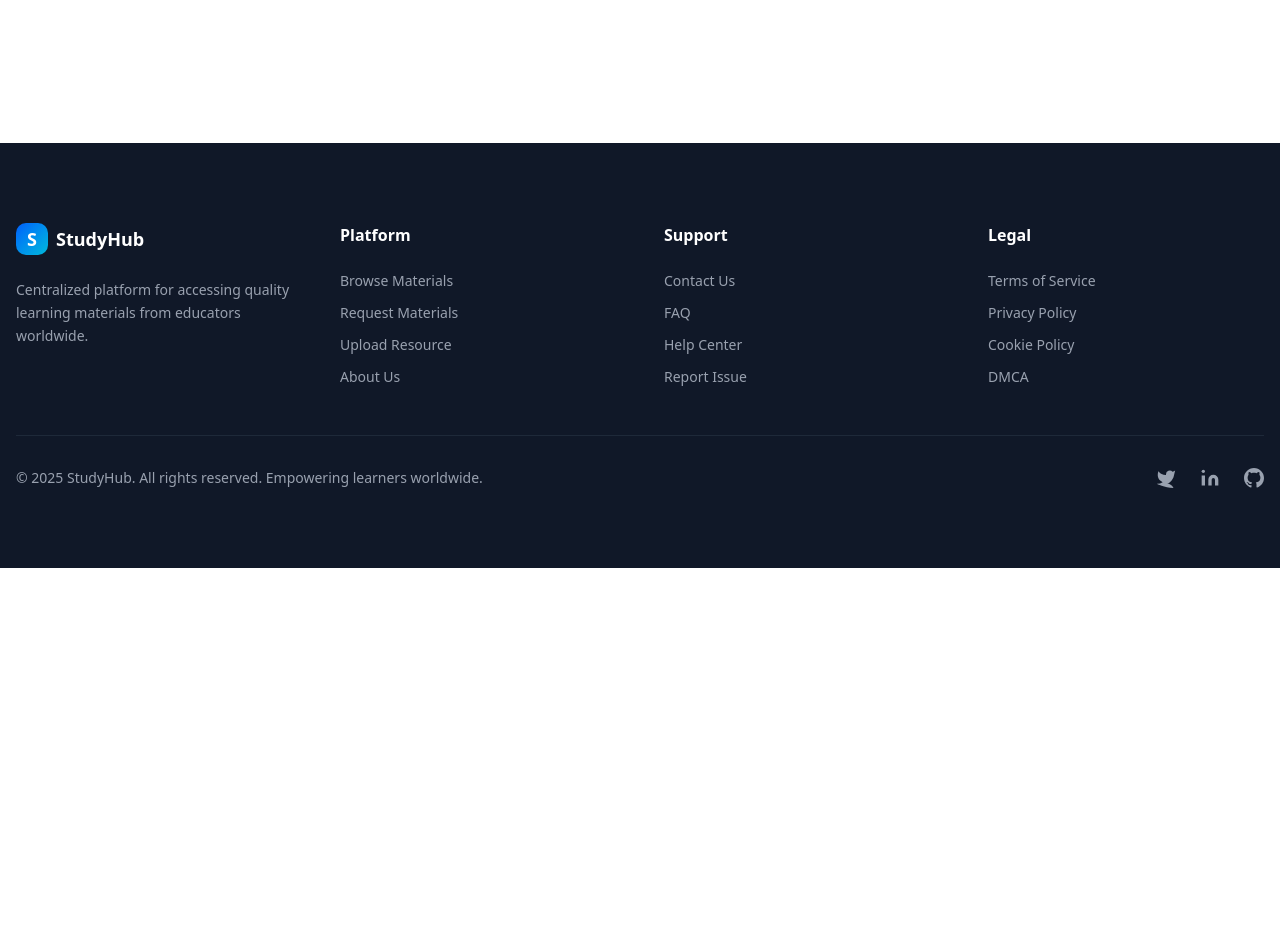
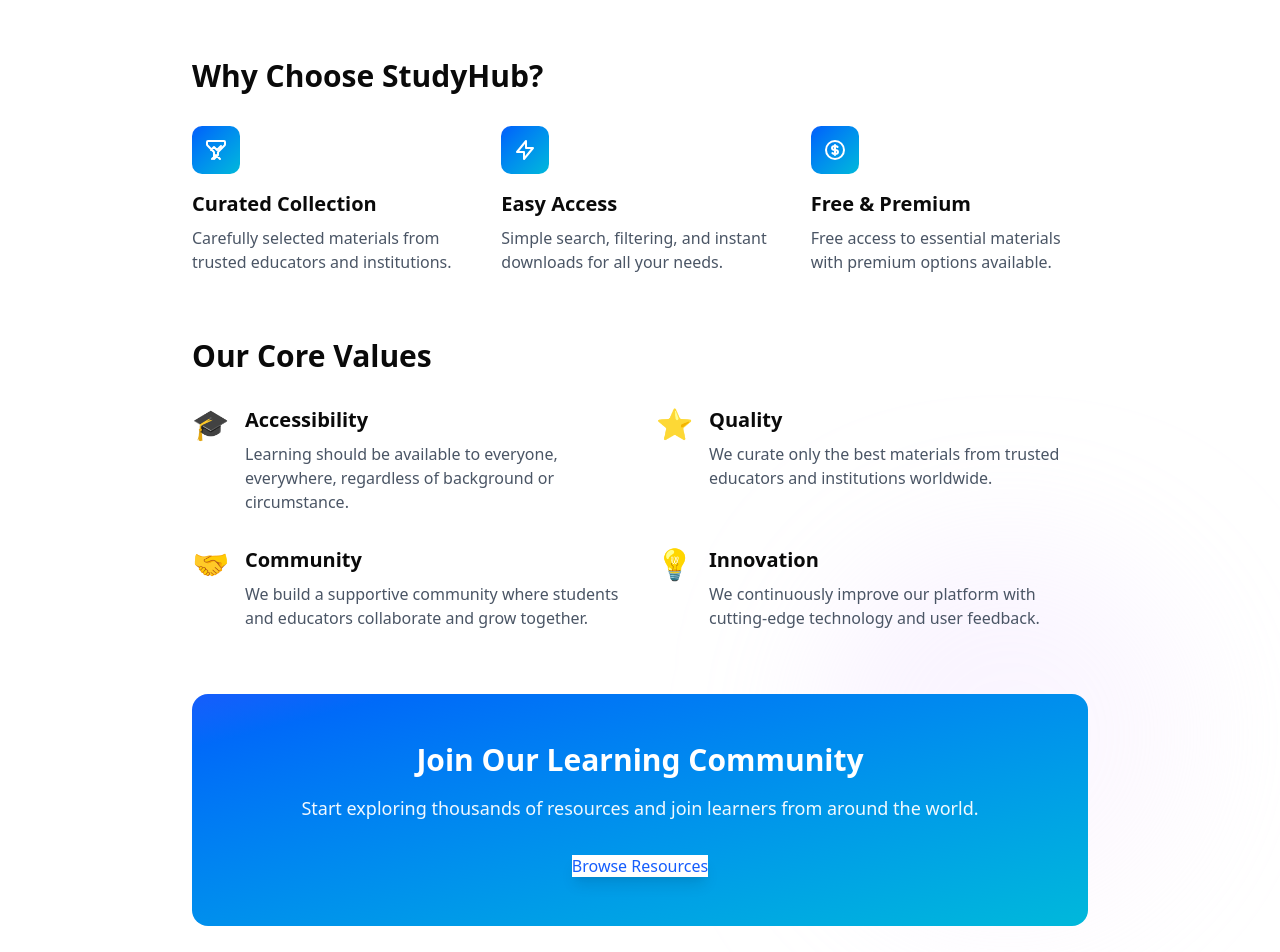
Before and after one commit to libranetx/study-materials-hub, a Next.js app: page /about in a window 1280 px wide. Before the commit this address had no page. Shown: the part 740-1692 px from the top of the page. Before the commit the page ends 1308 px from the top, so only its background shows below. Built offline with nearby package versions, Linux system fonts and the light colour scheme.

Commit message:
update 1 about us page

```diff
--- a/app/about/about.tsx
+++ b/app/about/page.tsx
@@ -1,4 +1,3 @@
-
 import Link from "next/link"
 
 export const metadata = {
@@ -42,8 +41,8 @@
       <section className="relative min-h-screen flex items-center overflow-hidden bg-white dark:bg-gray-900 pt-20">
         {/* Decorative Blobs */}
         <div className="absolute inset-0 overflow-hidden pointer-events-none">
-          <div className="absolute w-96 h-96 bg-gradient-to-br from-blue-500 via-blue-400 to-cyan-300 rounded-full mix-blend-multiply filter blur-3xl opacity-20 -top-40 -left-40 animate-pulse"></div>
-          <div className="absolute w-96 h-96 bg-gradient-to-br from-purple-300 via-purple-200 to-pink-100 rounded-full mix-blend-multiply filter blur-3xl opacity-20 bottom-20 right-20"></div>
+          <div className="absolute w-96 h-96 bg-linear-to-br from-blue-500 via-blue-400 to-cyan-300 rounded-full mix-blend-multiply filter blur-3xl opacity-20 -top-40 -left-40 animate-pulse"></div>
+          <div className="absolute w-96 h-96 bg-linear-to-br from-purple-300 via-purple-200 to-pink-100 rounded-full mix-blend-multiply filter blur-3xl opacity-20 bottom-20 right-20"></div>
         </div>
 
         <div className="container mx-auto px-4 relative z-10 py-20">
@@ -92,7 +91,7 @@
 
               <div className="grid md:grid-cols-3 gap-8">
                 <div className="service-card">
-                  <div className="w-12 h-12 bg-gradient-to-br from-blue-600 to-cyan-500 rounded-lg mb-4 flex items-center justify-center">
+                  <div className="w-12 h-12 bg-linear-to-br from-blue-600 to-cyan-500 rounded-lg mb-4 flex items-center justify-center">
                     <svg className="w-6 h-6 text-white" fill="none" stroke="currentColor" viewBox="0 0 24 24">
                       <path
                         strokeLinecap="round"
@@ -109,7 +108,7 @@
                 </div>
 
                 <div className="service-card">
-                  <div className="w-12 h-12 bg-gradient-to-br from-blue-600 to-cyan-500 rounded-lg mb-4 flex items-center justify-center">
+                  <div className="w-12 h-12 bg-linear-to-br from-blue-600 to-cyan-500 rounded-lg mb-4 flex items-center justify-center">
                     <svg className="w-6 h-6 text-white" fill="none" stroke="currentColor" viewBox="0 0 24 24">
                       <path
                         strokeLinecap="round"
@@ -126,7 +125,7 @@
                 </div>
 
                 <div className="service-card">
-                  <div className="w-12 h-12 bg-gradient-to-br from-blue-600 to-cyan-500 rounded-lg mb-4 flex items-center justify-center">
+                  <div className="w-12 h-12 bg-linear-to-br from-blue-600 to-cyan-500 rounded-lg mb-4 flex items-center justify-center">
                     <svg className="w-6 h-6 text-white" fill="none" stroke="currentColor" viewBox="0 0 24 24">
                       <path
                         strokeLinecap="round"
@@ -150,7 +149,7 @@
                 {values.map((value, index) => (
                   <div key={index} className="card-item">
                     <div className="flex items-start gap-4">
-                      <div className="text-3xl flex-shrink-0">{value.icon}</div>
+                      <div className="text-3xl shrink-0">{value.icon}</div>
                       <div>
                         <h3 className="text-xl font-bold mb-2">{value.title}</h3>
                         <p className="text-gray-600 dark:text-gray-400">{value.description}</p>
@@ -161,7 +160,7 @@
               </div>
             </div>
 
-            <div className="bg-gradient-to-r from-blue-600 to-cyan-500 rounded-2xl p-12 text-center text-white">
+            <div className="bg-linear-to-br from-blue-600 to-cyan-500 rounded-2xl p-12 text-center text-white">
               <h2 className="text-3xl font-bold mb-4">Join Our Learning Community</h2>
               <p className="text-lg mb-8 opacity-95">
                 Start exploring thousands of resources and join learners from around the world.
```
